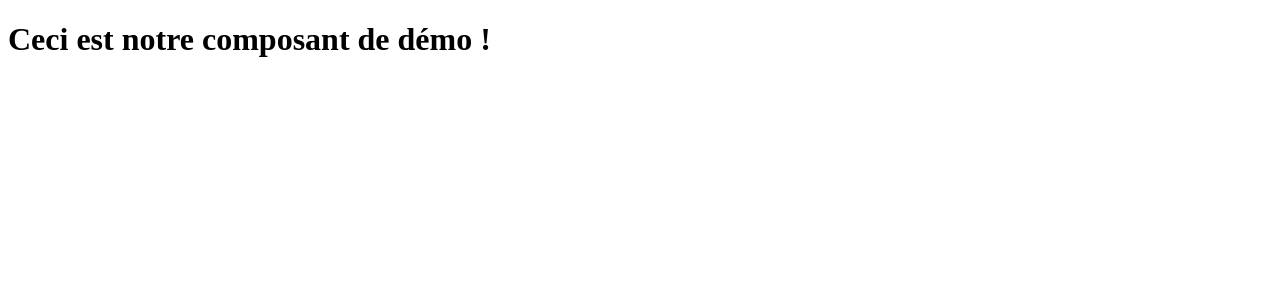
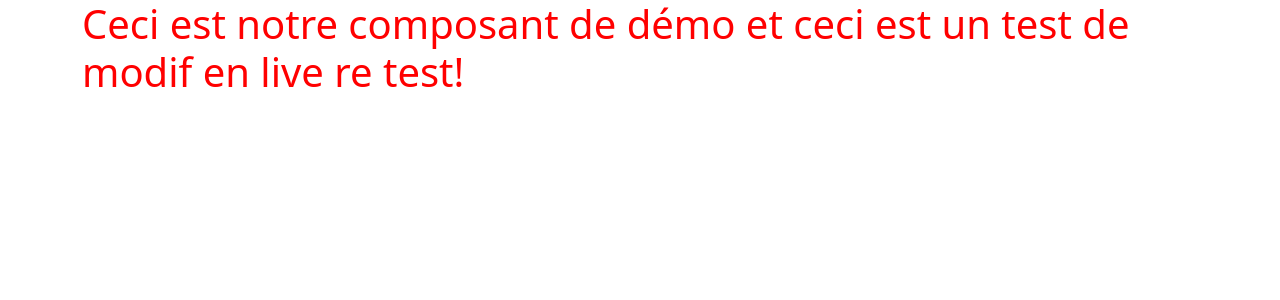
Before and after one commit to ManOfSkin/CESI_ReSource_Project, a Symfony app: template templates/base.html.twig in a window 1280 px wide. Shown: the top 300 px of the page. Run offline with Twig, Linux system fonts and the light colour scheme; the template is opened without the code that fills it, so the values that code supplies are empty; style sheets or scripts are compiled from the project's sources; some libraries are stand-ins or nearby versions.

Commit message:
bootstrap ISOKÉ

```diff
--- a/assets/DemoComponent.vue
+++ b/assets/DemoComponent.vue
@@ -1,6 +1,6 @@
 <template>
     <div class="container">
-        <h1>Ceci est notre composant de démo !</h1>
+        <h1 class="text-primary">Ceci est notre composant de démo et ceci est un test de modif en live re test!</h1>
     </div>
 </template>
 
--- a/assets/app.js
+++ b/assets/app.js
@@ -1,5 +1,7 @@
 import Vue from 'vue'
 import DemoComponent from "./DemoComponent";
+
+import './styles/global.scss';
 
 const $ = require('jquery');
 // this "modifies" the jquery module: adding behavior to it
--- a/assets/styles/global.scss
+++ b/assets/styles/global.scss
@@ -1,5 +1,5 @@
 // customize some Bootstrap variables
-$primary: darken(#428bca, 20%);
+$primary: #ff0000;
 
 // the ~ allows you to reference things in node_modules
 @import "~bootstrap/scss/bootstrap";
--- a/package.json
+++ b/package.json
@@ -8,6 +8,8 @@
         "core-js": "^3.0.0",
         "jquery": "^3.6.0",
         "regenerator-runtime": "^0.13.2",
+        "sass": "^1.49.7",
+        "sass-loader": "^12.0.0",
         "vue": "^2.5",
         "vue-loader": "^15.9.5",
         "vue-template-compiler": "^2.6.14",
--- a/webpack.config.js
+++ b/webpack.config.js
@@ -59,7 +59,7 @@ Encore
     })
 
     // enables Sass/SCSS support
-    //.enableSassLoader()
+    .enableSassLoader()
 
     // uncomment if you use TypeScript
     //.enableTypeScriptLoader()
```
Also changed, not shown: 1 other file.
